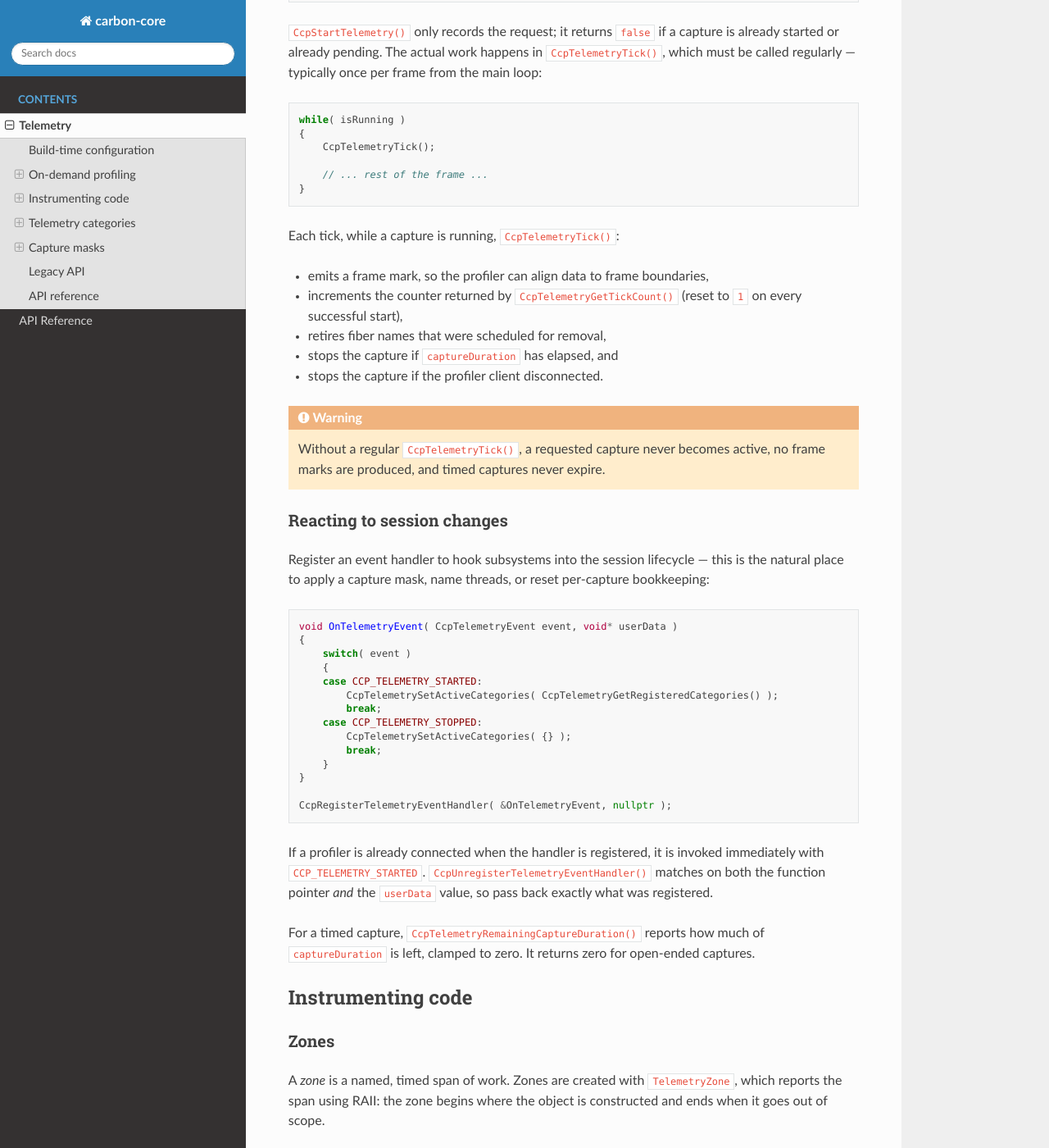
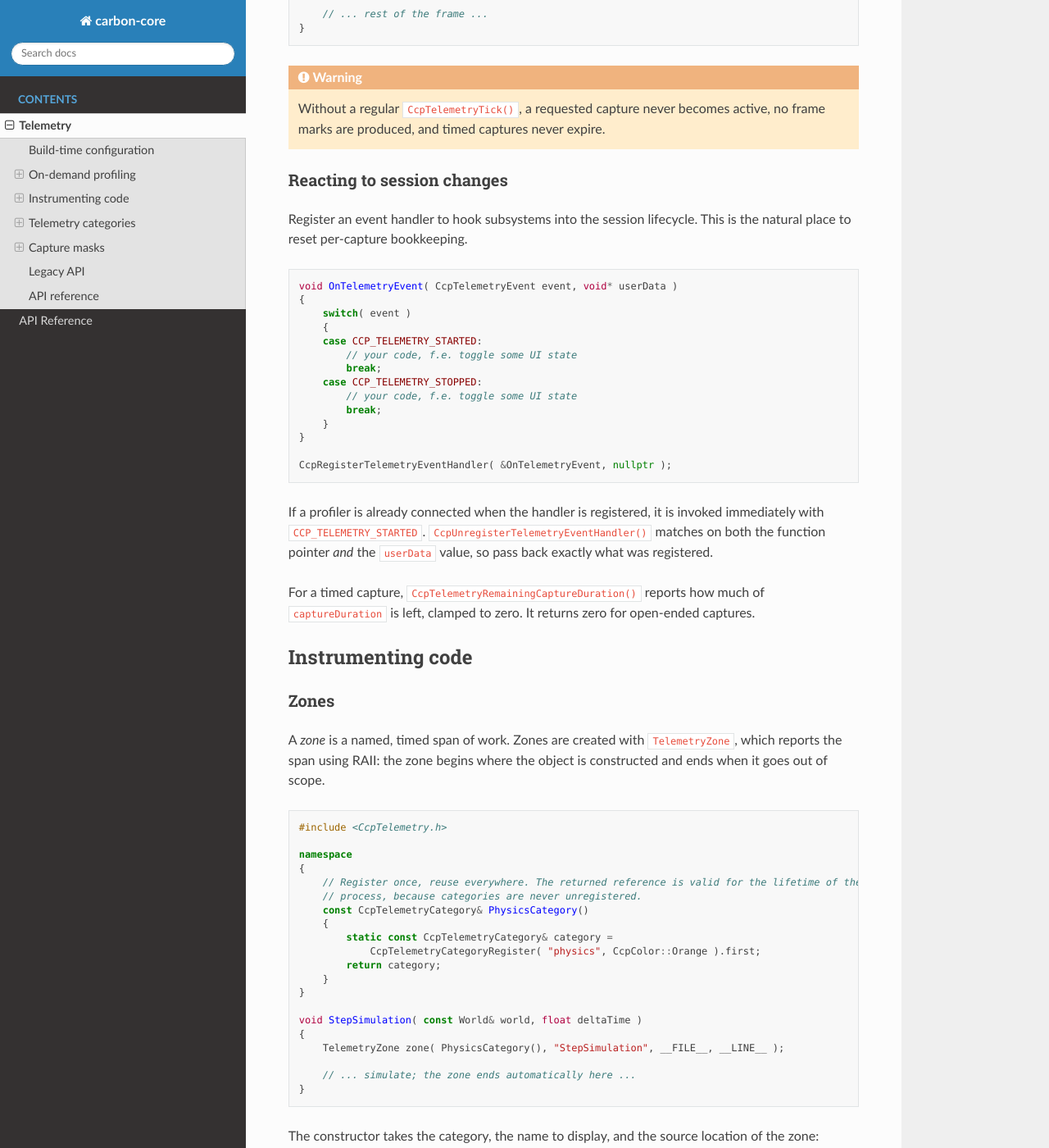
Before and after one commit to carbonengine/core, a Sphinx documentation site: the page built from doc/source/telemetry.md, in a window 1280 px wide and 1400 px high, scrolled down 2119 px. Shown: the whole window at 82% size. Built offline with Sphinx 7.4.7 and the Read the Docs theme 3.1.0, drawn with Linux system fonts in a browser that asks for light colours; some of the changed text lies outside the part shown.

Commit message:
Update Telemetry documentation
Minor edits to improve wording and strip out unnecessary details.

````diff
--- a/doc/source/telemetry.md
+++ b/doc/source/telemetry.md
@@ -21,24 +21,15 @@ The option defines `CCP_TELEMETRY_ENABLED` as a `PUBLIC` compile definition on t
 consumers that link against `CcpCore` automatically agree with the library on whether telemetry is
 compiled in:
 
-```cmake
+```shell
 cmake --preset <preset> -DWITH_TELEMETRY=OFF
 ```
-
-If `CCP_TELEMETRY_ENABLED` is not defined at all — for instance when `CcpTelemetry.h` is included
-without linking against `CcpCore` — the header falls back to `1` on MSVC and `0` on every other
-compiler.
 
 ```{important}
 Instrumentation code should not be wrapped in `#if CCP_TELEMETRY_ENABLED` guards by callers. The
 declarations in `CcpTelemetry.h` are always visible, and `CcpRegisterMutex` degrades into an empty
 macro when telemetry is disabled.
 ```
-
-The Tracy client is pulled in through vcpkg with the `fibers`, `on-demand`, `no-callstack`,
-`manual-lifetime`, `delayed-init` and `no-crash-handler` features. Those features are what make
-on-demand profiling possible, and they are the reason the session has to be pumped explicitly (see
-below).
 
 ## On-demand profiling
 
@@ -97,14 +88,6 @@ while( isRunning )
 }
 ```
 
-Each tick, while a capture is running, `CcpTelemetryTick()`:
-
-- emits a frame mark, so the profiler can align data to frame boundaries,
-- increments the counter returned by `CcpTelemetryGetTickCount()` (reset to `1` on every successful start),
-- retires fiber names that were scheduled for removal,
-- stops the capture if `captureDuration` has elapsed, and
-- stops the capture if the profiler client disconnected.
-
 ```{warning}
 Without a regular `CcpTelemetryTick()`, a requested capture never becomes active, no frame marks are
 produced, and timed captures never expire.
@@ -112,8 +95,8 @@ produced, and timed captures never expire.
 
 ### Reacting to session changes
 
-Register an event handler to hook subsystems into the session lifecycle — this is the natural place to
-apply a capture mask, name threads, or reset per-capture bookkeeping:
+Register an event handler to hook subsystems into the session lifecycle. This is the natural place to
+reset per-capture bookkeeping.
 
 ```cpp
 void OnTelemetryEvent( CcpTelemetryEvent event, void* userData )
@@ -121,10 +104,10 @@ void OnTelemetryEvent( CcpTelemetryEvent event, void* userData )
     switch( event )
     {
     case CCP_TELEMETRY_STARTED:
-        CcpTelemetrySetActiveCategories( CcpTelemetryGetRegisteredCategories() );
+        // your code, f.e. toggle some UI state
         break;
     case CCP_TELEMETRY_STOPPED:
-        CcpTelemetrySetActiveCategories( {} );
+        // your code, f.e. toggle some UI state
         break;
     }
 }
@@ -178,7 +161,7 @@ The constructor takes the category, the name to display, and the source location
 | `filename` | `__FILE__`. |
 | `lineno` | `__LINE__`. |
 
-Zones nest naturally with the call stack — a zone created inside another zone's scope is shown as a
+Zones nest naturally with the call stack. A zone created inside another zone's scope is shown as a
 child of it in the profiler. The zone's color comes from its category, so all zones belonging to one
 subsystem are visually grouped.
 
@@ -241,21 +224,6 @@ capture stays a no-op for its whole lifetime, even if a capture starts before it
 Keep zones short-lived, and prefer creating them inside the scope being measured.
 ```
 
-### Naming threads
-
-Associate a readable name with a thread id, so that telemetry consumers have something better than a
-raw id to work with:
-
-```cpp
-CcpRegisterThread( CcpGetCurrentThreadId(), "RenderThread" );
-```
-
-```{note}
-`CcpRegisterThread()` currently only records the name in *carbon-core*'s own bookkeeping; it does not
-forward it to the connected profiler. Threads that should be identifiable in the profiler UI still need
-to be named through the platform's thread-naming facility.
-```
-
 ### Fibers and tasklets
 
 Code that runs on fibers (or Python tasklets) can be resumed on a different OS thread than the one it
@@ -330,10 +297,12 @@ auto [category, ok] = CcpTelemetryCategoryRegister( "rendering", CcpColor::Green
 auto [same, stillOk] = CcpTelemetryCategoryRegister( "rendering" );
 ```
 
-Categories are compared by name only; their color and internal capture bit take no part in `operator==`.
+```{note}
+Category names are case-sensitive.
+```
 
-The `bool` is `false` in exactly two cases: the name was empty, or all 64 category slots are taken. On
-failure the returned reference refers to a shared, empty placeholder category.
+The `bool` is `false` when a category cannot be registered. This can happen, for example, when the name was empty, or
+all 64 category slots are taken. On failure the returned reference refers to a shared, empty placeholder category.
 
 ```{warning}
 Always check the `bool`. Zones tagged with the placeholder category returned on failure can never be
````
Also changed, not shown: other parts of doc/source/telemetry.md (+2 -3 lines).
